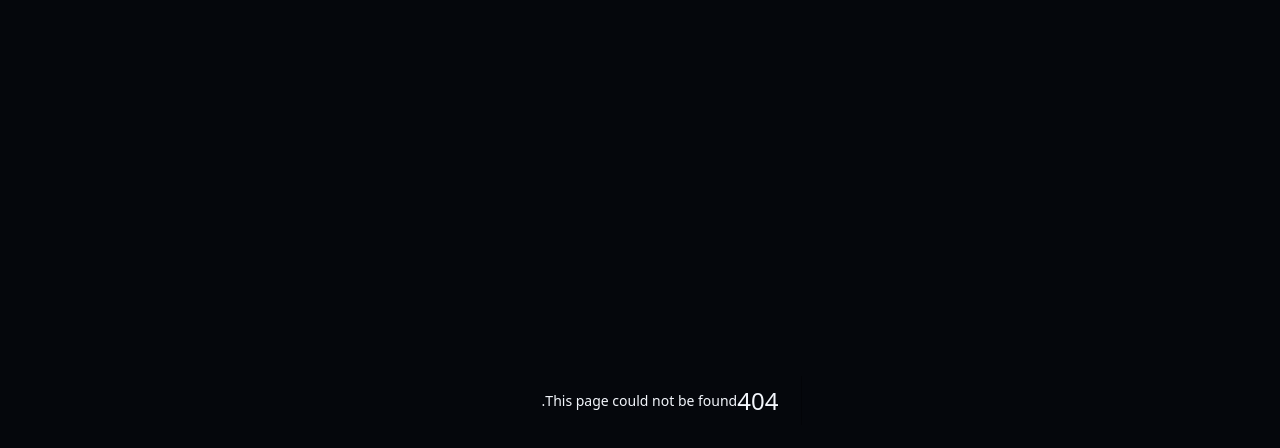
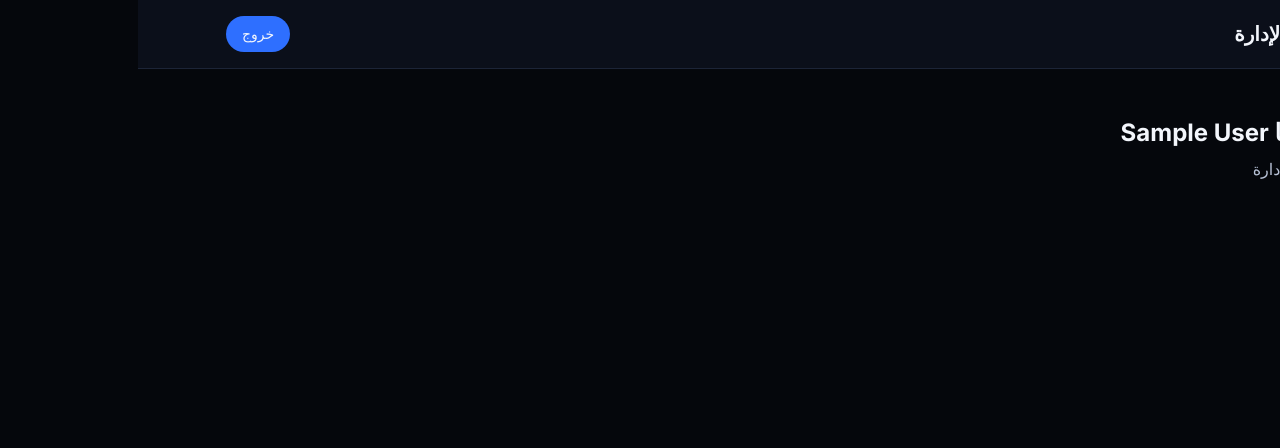
Before and after one commit to Yo492-a/pixel-master-, a Next.js app: page /admin in a window 1280 px wide. Before the commit this address had no page. Shown: the top 448 px of the page. Built offline with nearby package versions, Linux system fonts and the light colour scheme; no server answers; sample sign-in values are in the browser's storage.

Commit message:
Create page.tsx

```diff
--- /dev/null
+++ b/src/app/admin/page.tsx
@@ -0,0 +1,38 @@
+"use client";
+
+import { useSession, signOut } from "next-auth/react";
+import { useRouter } from "next/navigation";
+import { useEffect } from "react";
+
+export default function AdminPage() {
+  const { data: session, status } = useSession();
+  const router = useRouter();
+
+  useEffect(() => {
+    if (status === "unauthenticated") {
+      router.push("/login");
+    }
+  }, [status, router]);
+
+  if (status === "loading" || !session) return null;
+
+  return (
+    <div className="min-h-screen bg-void">
+      <header className="border-b border-line bg-surface">
+        <div className="mx-auto flex max-w-6xl items-center justify-between px-6 py-4">
+          <h1 className="text-xl font-bold text-ink">لوحة الإدارة</h1>
+          <button
+            onClick={() => signOut({ callbackUrl: "/login" })}
+            className="rounded-full bg-electric px-4 py-2 text-sm text-ink"
+          >
+            خروج
+          </button>
+        </div>
+      </header>
+      <main className="mx-auto max-w-6xl px-6 py-12">
+        <h2 className="text-2xl font-bold text-ink">مرحبا {session.user?.name}</h2>
+        <p className="mt-2 text-silver">لوحة الإدارة</p>
+      </main>
+    </div>
+  );
+}
```
